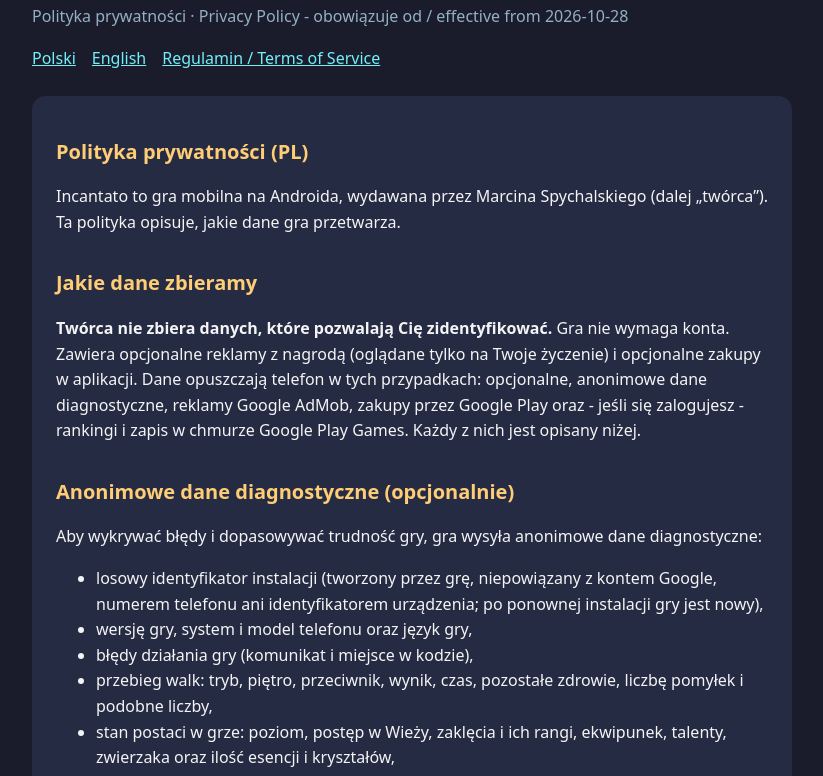
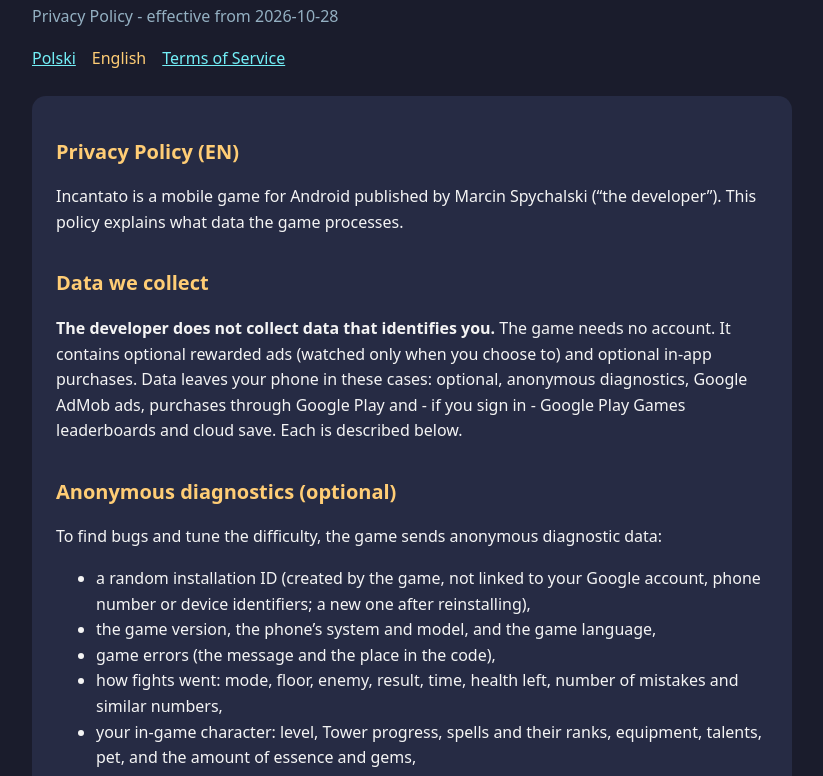
Before and after one commit to spymarc/incantato-privacy, a plain HTML site: page index.html in a window 1280 px wide. Shown: the part 109-885 px from the top of the page, without its empty margins (228-1051 px from the left). Drawn offline with Linux system fonts and the light colour scheme.

Commit message:
Show one language at a time (browser language by default, PL/EN switch)

```diff
--- a/index.html
+++ b/index.html
@@ -14,15 +14,33 @@
   .muted { color: var(--muted); }
   a { color: #73eff7; }
   nav a { margin-right: 16px; }
+  [data-lang="pl"] .l-en, [data-lang="en"] .l-pl { display: none; }
+  nav a.on { color: var(--gold); text-decoration: none; }
 </style>
-</head>
+<script>
+  (function () {
+    var h = location.hash.slice(1);
+    var lang = (h === "pl" || h === "en") ? h : ((navigator.language || "").toLowerCase().indexOf("pl") === 0 ? "pl" : "en");
+    document.documentElement.setAttribute("data-lang", lang);
+    document.documentElement.lang = lang;
+    window.addEventListener("hashchange", function () {
+      var n = location.hash.slice(1);
+      if (n === "pl" || n === "en") { document.documentElement.setAttribute("data-lang", n); document.documentElement.lang = n; mark(); window.scrollTo(0, 0); }
+    });
+    function mark() {
+      var l = document.documentElement.getAttribute("data-lang");
+      document.querySelectorAll("nav a[href^='#']").forEach(function (a) { a.className = a.getAttribute("href") === "#" + l ? "on" : ""; });
+    }
+    document.addEventListener("DOMContentLoaded", mark);
+  })();
+</script></head>
 <body>
 <main>
 <h1>Incantato</h1>
-<p class="muted">Polityka prywatności · Privacy Policy - obowiązuje od / effective from 2026-10-28</p>
-<nav><a href="#pl">Polski</a><a href="#en">English</a><a href="terms/">Regulamin / Terms of Service</a></nav>
+<p class="muted"><span class="l-pl">Polityka prywatności - obowiązuje od 2026-10-28</span><span class="l-en">Privacy Policy - effective from 2026-10-28</span></p>
+<nav><a href="#pl">Polski</a><a href="#en">English</a><a href="terms/"><span class="l-pl">Regulamin</span><span class="l-en">Terms of Service</span></a></nav>
 
-<section id="pl">
+<section id="pl" class="l-pl">
 <h2>Polityka prywatności (PL)</h2>
 <p>Incantato to gra mobilna na Androida, wydawana przez Marcina Spychalskiego (dalej „twórca”). Ta polityka opisuje, jakie dane gra przetwarza.</p>
 
@@ -69,7 +87,7 @@
 <p>Pytania dotyczące prywatności: <a href="mailto:derst094@gmail.com">derst094@gmail.com</a></p>
 </section>
 
-<section id="en" lang="en">
+<section id="en" lang="en" class="l-en">
 <h2>Privacy Policy (EN)</h2>
 <p>Incantato is a mobile game for Android published by Marcin Spychalski (“the developer”). This policy explains what data the game processes.</p>
 
```
Also changed, not shown: terms/index.html (+23 -5 lines).
